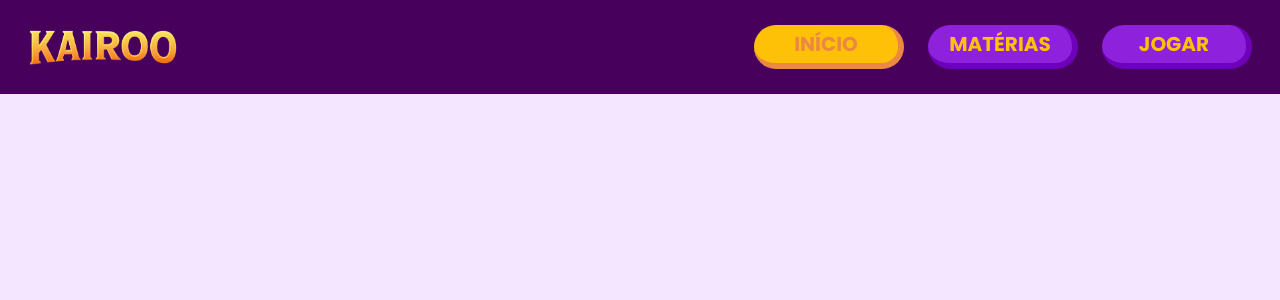
After one commit to prof-senac-nathan/kairoo, a PHP site: page /src/pages/home.html in a window 1280 px wide. The commit adds this page. Shown: the top 300 px of the page. Run offline with PHP 8.4, Linux system fonts and the light colour scheme.

Commit message:
Add initial HTML structure for home, play, and subject pages with navigation

```diff
--- a/src/backend/connection.php
+++ b/src/backend/connection.php
@@ -1,5 +1,5 @@
 <?php
-$connection = mysqli_connect("kairoo.shop", "u136736371_user_kairoo", "Kairoo1234 ", "u136736371_kairoo");
+$connection = mysqli_connect("localhost", "u136736371_root", "Kairoo1234", "u136736371_kairoo");
 
 if (!$connection) {
     echo "Erro" . mysqli_connect_error();
--- a/src/backend/login_user.php
+++ b/src/backend/login_user.php
@@ -8,7 +8,8 @@ $sql = "SELECT * FROM users WHERE email_user = '$email' AND password_user = '$pa
 $result = mysqli_query($connection, $sql);
 
 if (mysqli_num_rows($result) > 0) {
-    echo "Login Realizado Com Sucesso!";
+    header("Location: ../pages/home.php");
+    exit();
 } else {
     echo "Login Não Foi Realizado";
 }
--- /dev/null
+++ b/src/css/background.css
@@ -0,0 +1,5 @@
+body {
+  height: 100vh;
+  background: url("../imgs/background.png") no-repeat center;
+  background-size: cover;
+}
--- /dev/null
+++ b/src/css/home.css
@@ -0,0 +1,26 @@
+@import url('https://fonts.googleapis.com/css2?family=Poppins:ital,wght@0,100;0,200;0,300;0,400;0,500;0,600;0,700;0,800;0,900;1,100;1,200;1,300;1,400;1,500;1,600;1,700;1,800;1,900&display=swap');
+
+body {
+    background: #f5e6ff;
+}
+
+.bg-header {
+    background: #48005d;
+}
+
+.btn-header {
+    background: #8e21db;
+    color: #fec107;
+    font-family: 'Poppins';
+    border-bottom: 6px solid #6e02bb;
+    border-right: 6px solid #6e02bb;
+    width: 150px;
+    transition: .2s;
+}
+
+a:hover, .active {
+    background: #fec107;
+    color: #ec8842;
+    border-bottom: 6px solid #ec8842;
+    border-right: 6px solid #ec8842;
+}
--- /dev/null
+++ b/src/pages/home.html
@@ -0,0 +1,48 @@
+<!DOCTYPE html>
+<html lang="pt-br">
+<head>
+    <meta charset="UTF-8">
+    <meta name="viewport" content="width=device-width, initial-scale=1.0">
+    <title>Kairoo | Início</title>
+    <link href="https://cdn.jsdelivr.net/npm/bootstrap@5.3.8/dist/css/bootstrap.min.css" rel="stylesheet"
+        integrity="sha384-sRIl4kxILFvY47J16cr9ZwB07vP4J8+LH7qKQnuqkuIAvNWLzeN8tE5YBujZqJLB" crossorigin="anonymous">
+    <link rel="stylesheet" href="../css/home.css">
+</head>
+<body>
+    <header>
+        <nav class="navbar bg-header py-4">
+            <div class="container-fluid ms-3 me-3">
+                <a href="home.html" class="navbar-brand">
+                    <img src="../imgs/logoheader.png" alt="Kairoo" width="150px">
+                </a>
+
+                <ul class="nav ">
+                    <li class="nav-item">
+                        <a href="home.html" class="me-4 text-decoration-none active rounded-pill fw-bold btn-header d-flex justify-content-center p-1 fs-5" aria-current="page">INÍCIO</a>
+                    </li>
+
+                    <li class="nav-item">
+                        <a href="subject.html" class="me-4 text-decoration-none rounded-pill fw-bold btn-header d-flex justify-content-center p-1 fs-5">MATÉRIAS</a>
+                    </li>
+
+                    <li class="nav-item">
+                        <a href="play.html" class="text-decoration-none rounded-pill fw-bold btn-header d-flex justify-content-center p-1 fs-5">JOGAR</a>
+                    </li>
+
+                </ul>
+            </div>
+        </nav>
+    </header>
+
+    <script src="https://cdnjs.cloudflare.com/ajax/libs/jquery/3.7.1/jquery.min.js"
+        integrity="sha512-v2CJ7UaYy4JwqLDIrZUI/4hqeoQieOmAZNXBeQyjo21dadnwR+8ZaIJVT8EE2iyI61OV8e6M8PP2/4hpQINQ/g=="
+        crossorigin="anonymous" referrerpolicy="no-referrer"></script>
+    <script src="https://cdn.jsdelivr.net/npm/@popperjs/core@2.11.8/dist/umd/popper.min.js"
+        integrity="sha384-I7E8VVD/ismYTF4hNIPjVp/Zjvgyol6VFvRkX/vR+Vc4jQkC+hVqc2pM8ODewa9r"
+        crossorigin="anonymous"></script>
+    <script src="https://cdn.jsdelivr.net/npm/bootstrap@5.3.8/dist/js/bootstrap.bundle.min.js"
+        integrity="sha384-FKyoEForCGlyvwx9Hj09JcYn3nv7wiPVlz7YYwJrWVcXK/BmnVDxM+D2scQbITxI"
+        crossorigin="anonymous"></script>
+    <script src="src/scripts/script.js"></script>
+</body>
+</html>
```
Also changed, not shown: src/pages/play.html (added, +48 -0 lines), src/pages/subject.html (added, +48 -0 lines), src/imgs/logoheader.png (added).
